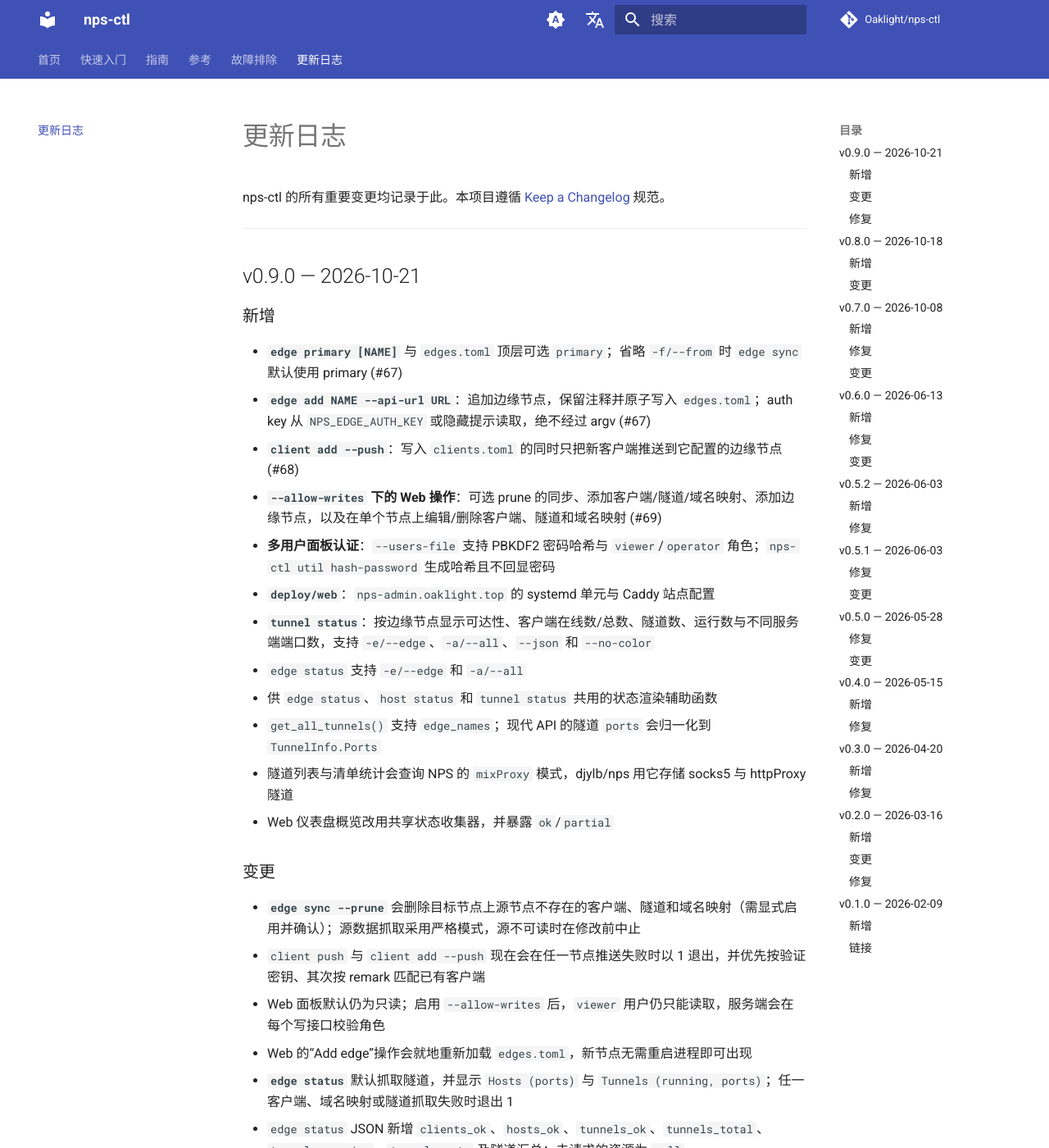
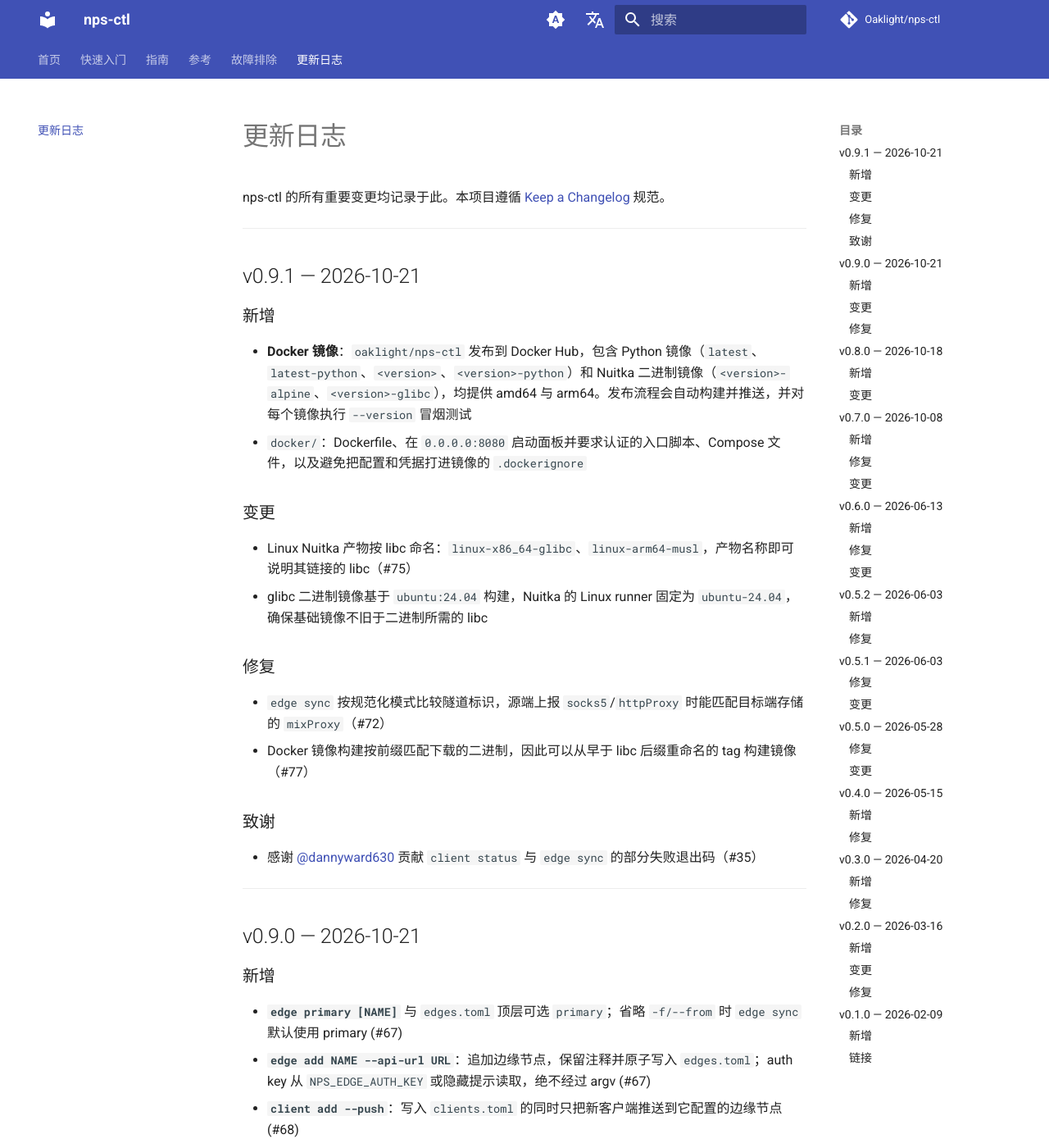
Before and after one commit to Oaklight/nps-ctl, an MkDocs documentation site: the page built from docs/changelog.md, in a window 1280 px wide and 1400 px high. Shown: the whole window at 82% size. Built offline with MkDocs 1.6.1 and Material for MkDocs 9.7.7, drawn with Linux system fonts in a browser that asks for light colours; comment, search, counter and statistics services are not loaded.

Commit message:
docs: v0.9.1 更新日志

```diff
--- a/docs/changelog.md
+++ b/docs/changelog.md
@@ -5,6 +5,29 @@
 # 更新日志
 
 nps-ctl 的所有重要变更均记录于此。本项目遵循 [Keep a Changelog](https://keepachangelog.com/) 规范。
+
+---
+
+## v0.9.1 — 2026-10-21
+
+### 新增
+
+- **Docker 镜像**：`oaklight/nps-ctl` 发布到 Docker Hub，包含 Python 镜像（`latest`、`latest-python`、`<version>`、`<version>-python`）和 Nuitka 二进制镜像（`<version>-alpine`、`<version>-glibc`），均提供 amd64 与 arm64。发布流程会自动构建并推送，并对每个镜像执行 `--version` 冒烟测试
+- `docker/`：Dockerfile、在 `0.0.0.0:8080` 启动面板并要求认证的入口脚本、Compose 文件，以及避免把配置和凭据打进镜像的 `.dockerignore`
+
+### 变更
+
+- Linux Nuitka 产物按 libc 命名：`linux-x86_64-glibc`、`linux-arm64-musl`，产物名称即可说明其链接的 libc（#75）
+- glibc 二进制镜像基于 `ubuntu:24.04` 构建，Nuitka 的 Linux runner 固定为 `ubuntu-24.04`，确保基础镜像不旧于二进制所需的 libc
+
+### 修复
+
+- `edge sync` 按规范化模式比较隧道标识，源端上报 `socks5`/`httpProxy` 时能匹配目标端存储的 `mixProxy`（#72）
+- Docker 镜像构建按前缀匹配下载的二进制，因此可以从早于 libc 后缀重命名的 tag 构建镜像（#77）
+
+### 致谢
+
+- 感谢 [@dannyward630](https://github.com/dannyward630) 贡献 `client status` 与 `edge sync` 的部分失败退出码（#35）
 
 ---
 
```
